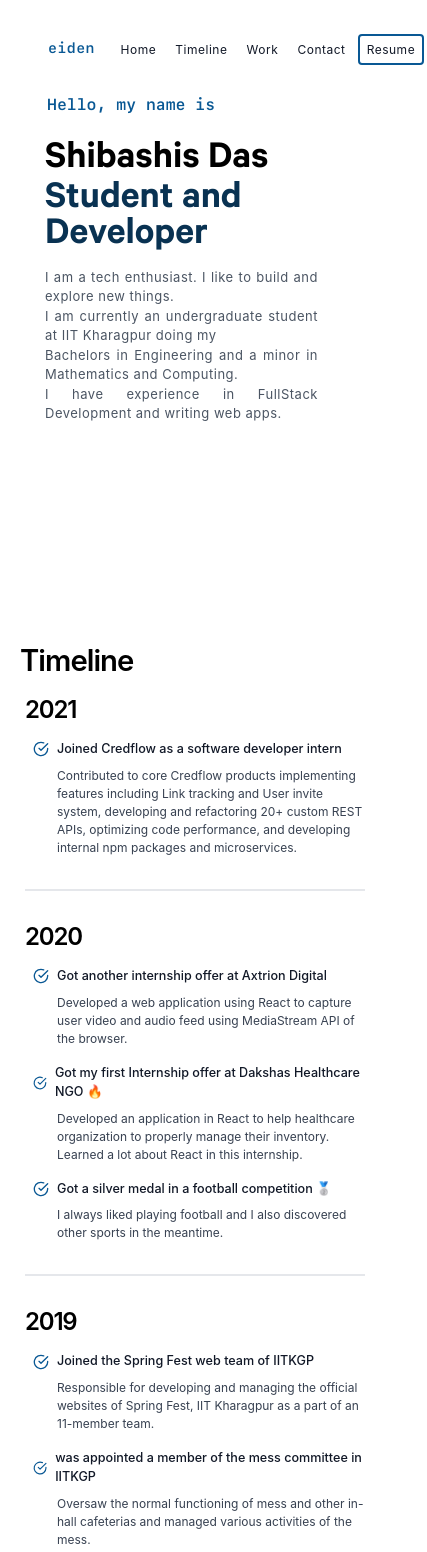
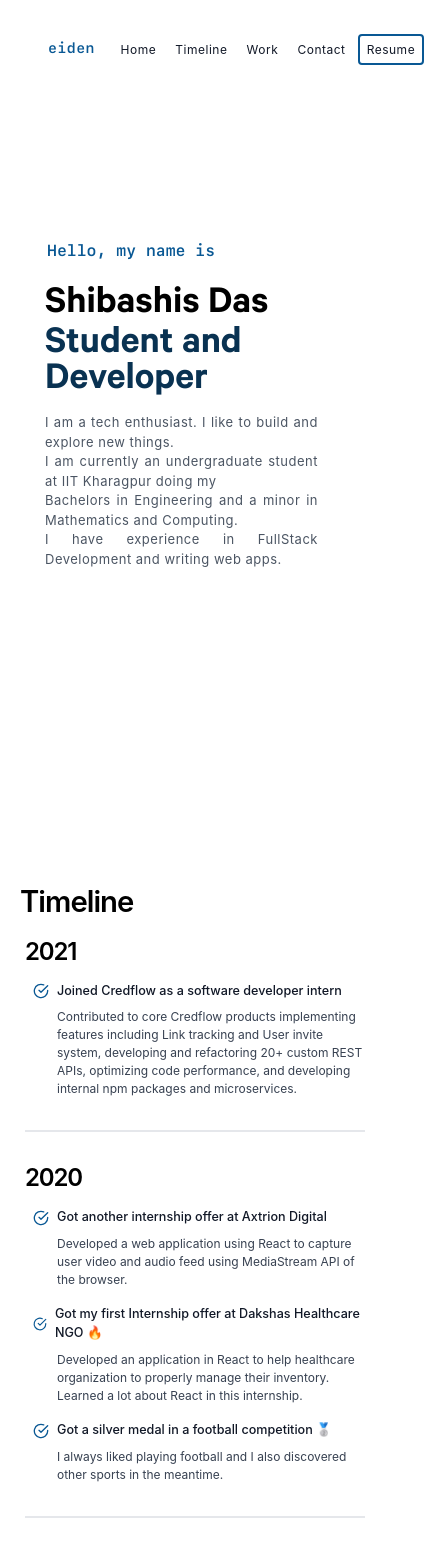
Before and after one commit to Eiden0/Personal-Website, a React (Create React App) app: page / in a window 390 px wide. Shown: the top 1552 px of the page, 427 px wide, since content can reach past the window. Built offline with nearby package versions, Linux system fonts and the light colour scheme.

Commit message:
fixed styling

```diff
--- a/public/index.html
+++ b/public/index.html
@@ -16,6 +16,9 @@
       user's mobile device or desktop. See https://developers.google.com/web/fundamentals/web-app-manifest/
     -->
   <link rel="manifest" href="%PUBLIC_URL%/manifest.json" />
+  <link rel=“preload” href="../src/assests/fonts/Calibre/Calibre-Semibold.ttf" as=“font”>
+  <link rel=“preload” href="../src/assests/fonts/SFMono/SFMono-Semibold.ttf" as=“font”>
+  <link rel=“preload” href="../src/assests/fonts/Calibre/Calibre-Light.ttf" as=“font”>
   <!--
       Notice the use of %PUBLIC_URL% in the tags above.
       It will be replaced with the URL of the `public` folder during the build.
--- a/src/components/nav/nav.module.css
+++ b/src/components/nav/nav.module.css
@@ -5,7 +5,9 @@
 }
 
 .navHeader {
-  position: sticky;
+  position: fixed;
+  /* top: 0;
+  left: 0; */
   display: flex;
   padding: 3rem 2em;
   z-index: 10;
--- a/src/components/square_cards/cards.module.css
+++ b/src/components/square_cards/cards.module.css
@@ -6,7 +6,7 @@
 
 .card {
   box-shadow: 0 10px 30px -15px rgba(2, 12, 27, 0.7);
-  display: flex;
+  display: inline-flex;
   -webkit-box-pack: justify;
   justify-content: space-between;
   -webkit-box-align: center;
@@ -24,6 +24,7 @@
     BlinkMacSystemFont, Segoe UI, Roboto, Helvetica Neue, Arial, Noto Sans,
     sans-serif, Apple Color Emoji, Segoe UI Emoji, Segoe UI Symbol,
     Noto Color Emoji;
+  margin: auto;
 }
 
 .project_top {
@@ -106,6 +107,7 @@
     transform 0.3s cubic-bezier(0.645, 0.045, 0.355, 1) 0s;
   visibility: visible;
   opacity: 1;
+  text-align: center;
   transform: matrix3d(1, 0, 0, 0, 0, 1, 0, 0, 0, 0, 1, 0, 0, 0, 0, 1);
 }
 
--- a/src/sections/intro/intro.module.css
+++ b/src/sections/intro/intro.module.css
@@ -41,7 +41,7 @@ h6 {
   -webkit-box-align: center;
   flex-direction: column;
   align-items: flex-start;
-  min-height: 80vh;
+  min-height: 100vh;
   padding: 0px;
 }
 
@@ -105,10 +105,10 @@ h3.bigHeading {
   .main_block {
     display: flex;
     -webkit-box-pack: center;
-    justify-content: flex-start;
+    justify-content: center;
     -webkit-box-align: center;
     flex-direction: column;
     align-items: flex-start;
-    min-height: 50vh;
+    min-height: 100vh;
   }
 }
--- a/src/sections/timeline/timeline.module.css
+++ b/src/sections/timeline/timeline.module.css
@@ -16,7 +16,7 @@
   justify-content: center;
   align-items: center;
   padding: 0px;
-  padding-top: 15vh;
+  padding-top: 5vh;
   flex-direction: column;
 }
 
```
